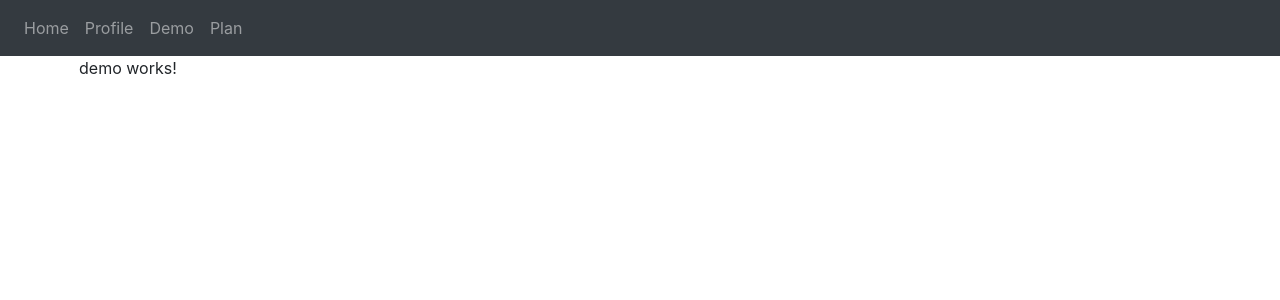
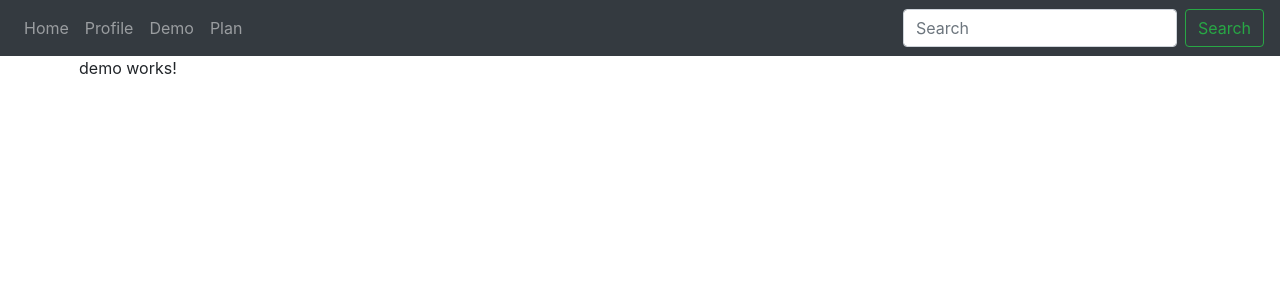
Before and after one commit to earnestcpy/daff_testing_angular, an Angular app: page / in a window 1280 px wide. Shown: the top 300 px of the page. Built offline with nearby package versions, Linux system fonts and the light colour scheme.

Commit message:
add search bar

```diff
--- a/src/app/menu/menu.component.html
+++ b/src/app/menu/menu.component.html
@@ -19,5 +19,16 @@
         </li>
       </ul>
     </div>
+    <form class="form-inline">
+      <input
+        class="form-control mr-sm-2"
+        type="search"
+        placeholder="Search"
+        aria-label="Search"
+      />
+      <button class="btn btn-outline-success my-2 my-sm-0" type="submit">
+        Search
+      </button>
+    </form>
   </nav>
 </header>
```
